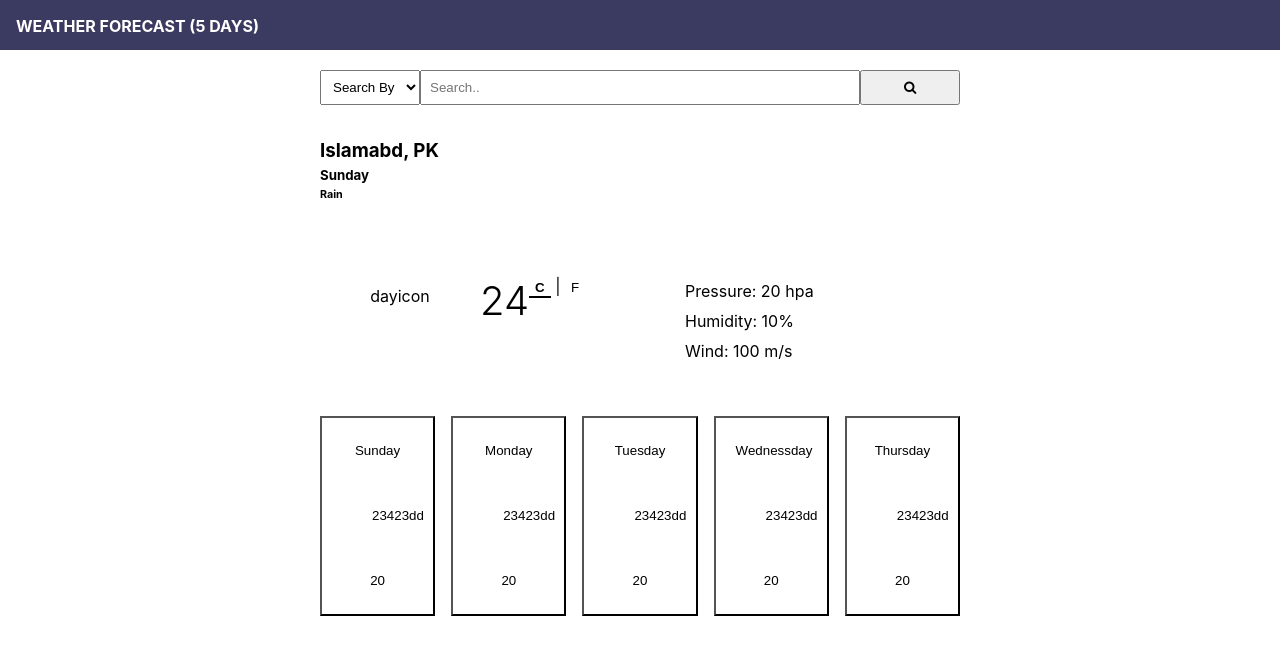
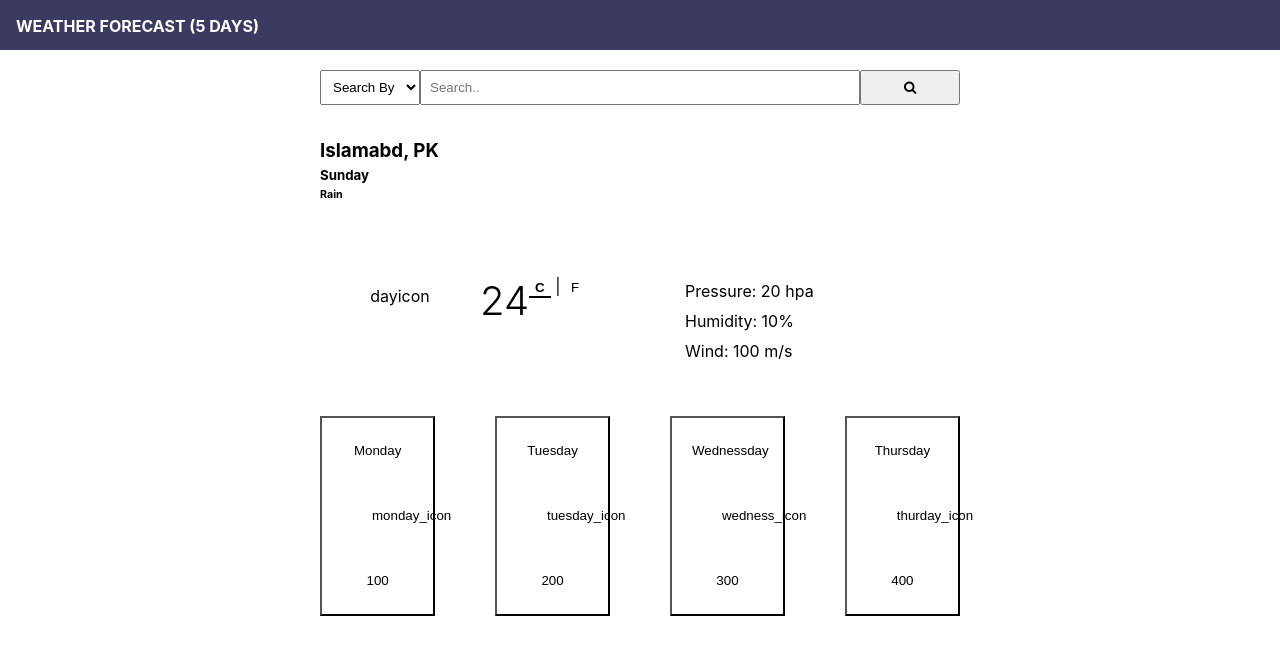
Before and after one commit to Horroon/weatherapp, a React (Create React App) app: page / in a window 1280 px wide. Shown: the top 654 px of the page. Built offline with nearby package versions, Linux system fonts and the light colour scheme.

Commit message:
new changes

```diff
--- a/src/components/screens/main.js
+++ b/src/components/screens/main.js
@@ -5,58 +5,120 @@ import {WeatherScreen} from './weatherscreen/index';
 import styles from './style.module.scss';
 
 const Properties = {
-    changeScale:"CHANGE_SCALE"
+    changeScale:"CHANGE_SCALE",
+    scales:{
+        C:"C",
+        F:"F"
+    },
+    selectDay: "SELECT_DAY",
 
 }
 const MainScreenReducer = (state,action)=>{
     switch(action.type){
         case Properties.changeScale:
-            return {...state, selectedDay:{...state.selectedDay, selectedScale: action.payload.scale, temp: action.payload.temp}}
+            return {...state, selectedDay:{...state.selectedDay, selectedScale: action.payload.scale, temp: action.payload.temp}};
+        case Properties.selectDay:
+            return {...state, selectedDay: {...state.selectedDay, ...action.payload}}
     }
 }
 
 const InitialState = {
     selectedDay:{
         dayicon:'dayicon',
-        temp:'24',
-        selectedScale:'C',
+        temp:24,
+        selectedScale:Properties.scales.C,
         dayDetail:{
             pressure: 20,
             humidity: 10,
             wind: 100
-        }
+        },
+        citydisplay:{
+            city:"Islamabd, PK",
+            day: "Sunday",
+            weathercondition:"Rain"
+        },
     },
-    citydisplay:{
-        city:"Islamabd, PK",
-        day: "Sunday",
-        weathercondition:"Rain"
-    },
+
     allDaysWeather:[
         {
-            day:"Sunday",dayicon:"23423dd",temp:'20'
+            day:"Monday",
+            dayicon:'monday_icon',
+            weathercondition:'rain',
+            temp:100,
+            selectedScale:'C',
+            dayDetail:{
+                pressure: 10,
+                humidity: 10,
+                wind: 10
+            },
         },
         {
-            day:"Monday",dayicon:"23423dd",temp:'20'
+            day:"Tuesday",
+            dayicon:'tuesday_icon',
+            weathercondition: 'cloudy',
+            temp:200,
+            selectedScale:'C',
+            dayDetail:{
+                pressure: 11,
+                humidity: 11,
+                wind: 11
+            },
         },
         {
-            day:"Tuesday",dayicon:"23423dd",temp:'20'
+            day:"Wednessday",
+            dayicon:'wedness_icon',
+            weathercondition: 'sunny',
+            temp:300,
+            selectedScale:'C',
+            dayDetail:{
+                pressure: 12,
+                humidity: 12,
+                wind: 12
+            },
         },
         {
-            day:"Wednessday",dayicon:"23423dd",temp:'20'
+            day:"Thursday",
+            dayicon:'thurday_icon',
+            weathercondition: 'partial cloudy',
+            temp:400,
+            selectedScale:'C',
+            dayDetail:{
+                pressure: 13,
+                humidity: 13,
+                wind: 13
+            },
         },
-        {
-            day:"Thursday",dayicon:"23423dd",temp:'20'
-        }
     ]
 }
 
+const ConvertFehrenheitToCenti = (fehrenheitTemp)=> ((fehrenheitTemp - 32)* 5/9);
+
+const ConvertCentiToFehrenheit = (preCentigrade)=>((preCentigrade * 9/5) + 32);
+
 export const MainScreen = ()=>{
-    const [state, setState] = useReducer(MainScreen, InitialState);
+    const [state, setState] = useReducer(MainScreenReducer, InitialState);
 
-    const ChangeScale = ()=>{
-
+    const ChangeScale = (id)=>{
+        if(id===Properties.scales.C && state.selectedDay.selectedScale !== id){
+            const prevFehrenheit = parseInt(state.selectedDay.temp)
+            const centigradeTemp = ConvertFehrenheitToCenti(prevFehrenheit);
+            setState({type: Properties.changeScale, payload:{scale: id, temp: Math.trunc(centigradeTemp) } })
+        }else if(id===Properties.scales.F && state.selectedDay.selectedScale !== id){
+            const prevCentigrade = parseInt(state.selectedDay.temp)
+            const fehrenheitTemp = ConvertCentiToFehrenheit(prevCentigrade)
+            setState({type: Properties.changeScale, payload:{scale: id, temp: Math.trunc(fehrenheitTemp)} })
+        }
     }
-
+    const SelectDay = (day)=>{
+        if(day){
+            const {selectedDay,dayDetail} = state;
+            selectedDay.citydisplay.day = day.day
+            selectedDay.citydisplay.weathercondition = day.weathercondition
+            selectedDay.dayDetail = day.dayDetail
+            setState({type: Properties.selectDay, payload: {...selectedDay, ...day}});
+        }
+    }
+console.log('state ', state)
     return <div className={styles.mainContainer}>
         <Header />
         <div className={styles.mainBody}>
@@ -66,6 +128,7 @@ export const MainScreen = ()=>{
             <div>
                 <WeatherScreen
                     {...state}
+                    events={{ChangeScale,SelectDay}}
                 />
             </div>
         </div>
--- a/src/components/screens/weatherscreen/citydisplay/selectedDay/index.jsx
+++ b/src/components/screens/weatherscreen/citydisplay/selectedDay/index.jsx
@@ -2,10 +2,9 @@ import React, { memo } from 'react';
 import {SelectedDay} from './selectedday';
 import {CityDisplay} from './citydisplay';
 
-export const SelectedDayComponent = memo(({citydisplay,selectedDay})=>{
-    debugger
+export const SelectedDayComponent = memo(({selectedDay,events})=>{
     return<>
-            <CityDisplay {...citydisplay} />
-            <SelectedDay {...selectedDay}  />
+            <CityDisplay {...selectedDay.citydisplay} />
+            <SelectedDay {...{...selectedDay,events}}  />
     </>
 })
--- a/src/components/screens/weatherscreen/citydisplay/selectedDay/selectedday.jsx
+++ b/src/components/screens/weatherscreen/citydisplay/selectedDay/selectedday.jsx
@@ -1,16 +1,18 @@
 import React, { memo } from 'react';
 import styles from './style.module.scss';
 
-export const SelectedDay = memo(({dayicon,temp, selectedScale, changeScale, dayDetail:{pressure,humidity,wind}})=>{
+export const SelectedDay = memo(({dayicon,temp, selectedScale,changeScale, dayDetail:{pressure,humidity,wind}, events:{ChangeScale}})=>{
+
+
     return <div className={styles.SelectedDayMainContainer}>
                 <div className={styles.dayicontempContainer}>
                     <div className={styles.dayicon}>
                             {dayicon}
                     </div>
                     <div className={styles.temprature}>
-                        <h3>{temp}</h3>
+                        <h3>{(temp)}</h3>
                         <span>
-                            <button className={`${selectedScale ==='C'&& 'selectedbtn'}`}>C</button> | <button className={`${selectedScale==='F' && 'selectedbtn'}`}>F</button>
+                            <button className={`${selectedScale ==='C'&& 'selectedbtn'}`} onClick={()=>ChangeScale('C')}>C</button> | <button className={`${selectedScale==='F' && 'selectedbtn'}`} onClick={()=>ChangeScale('F')}>F</button>
                         </span>
                     </div>
                 </div>
--- a/src/components/screens/weatherscreen/daysweather/maydays/index.jsx
+++ b/src/components/screens/weatherscreen/daysweather/maydays/index.jsx
@@ -2,10 +2,11 @@ import React, { memo } from 'react';
 import styles from './style.module.scss';
 import {SingleComponent} from './singlecomponent';
 
-export const AllDays = memo(({allDaysWeather})=>{
+export const AllDays = memo(({allDaysWeather,events})=>{
+    debugger
     return allDaysWeather.length ? <div className={styles.AlldaysContainer}>
         {
-            allDaysWeather.map(item=><SingleComponent {...item}/>)
+            allDaysWeather.map(date=><SingleComponent {...{date,events}}/>)
         }
     </div> : null
 })
--- a/src/components/screens/weatherscreen/daysweather/maydays/singlecomponent.jsx
+++ b/src/components/screens/weatherscreen/daysweather/maydays/singlecomponent.jsx
@@ -1,9 +1,10 @@
 import React,{memo} from 'react';
 import styles from './style.module.scss';
 
-export const SingleComponent = memo(({day,dayicon,temp})=>{
+export const SingleComponent = memo(({date, events:{SelectDay}})=>{
+    const {day,dayicon,temp} = date
     return <div className={styles.singledaycomponent}>
-                <button className={styles.singledaycomponentbutton}>
+                <button className={styles.singledaycomponentbutton} onClick={()=>SelectDay(date)}>
                         <div className={styles.day}>
                             {day}
                         </div>
--- a/src/components/screens/weatherscreen/index.jsx
+++ b/src/components/screens/weatherscreen/index.jsx
@@ -2,9 +2,9 @@ import React, { memo } from 'react';
 import {SelectedDayComponent} from './citydisplay/selectedDay/index'
 import { AllDays } from './daysweather/maydays/index';
 
-export const WeatherScreen = memo(({citydisplay, selectedDay, allDaysWeather})=>{
+export const WeatherScreen = memo(({citydisplay, selectedDay, allDaysWeather,events})=>{
     return <div>
-                <SelectedDayComponent {...{citydisplay, selectedDay}}  />
-                <AllDays allDaysWeather={allDaysWeather}/>
+                <SelectedDayComponent {...{selectedDay, events}}  />
+                <AllDays {...{allDaysWeather, events}}/>
             </div>
 })
```
